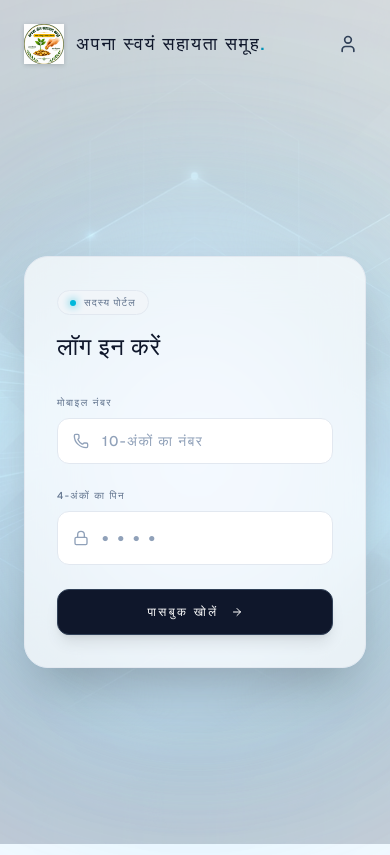
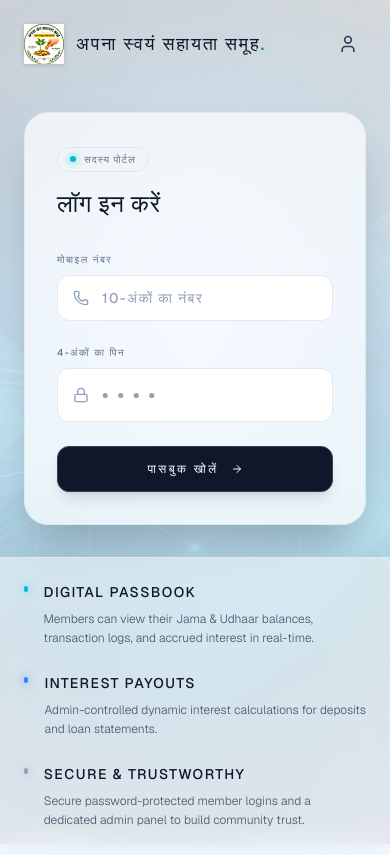
Before and after one commit to abhixyzq/RSSPP, a Next.js app: page / in a window 390 px wide. Built offline with nearby package versions, Linux system fonts and the light colour scheme.

Commit message:
Enable key features bar in mobile view of landing page

```diff
--- a/src/app/page.tsx
+++ b/src/app/page.tsx
@@ -69,10 +69,10 @@ export default function LandingPage() {
         </div>
       </main>
 
-      {/* Key Features Minimalist Bar (Hidden on mobile) */}
-      <section className="hidden lg:block relative z-10 border-t border-slate-200 dark:border-white/5 bg-white/50 dark:bg-black/20 backdrop-blur-md shrink-0 transition-colors duration-500">
+      {/* Key Features Bar */}
+      <section className="relative z-10 border-t border-slate-200 dark:border-white/5 bg-white/50 dark:bg-black/20 backdrop-blur-md shrink-0 transition-colors duration-500">
         <div className="max-w-7xl mx-auto px-6 lg:px-12 py-6 lg:py-8">
-          <div className="grid grid-cols-1 md:grid-cols-3 gap-8">
+          <div className="grid grid-cols-1 md:grid-cols-3 gap-6 md:gap-8">
             <div className="flex items-start gap-4">
               <div className="mt-1 w-1.5 h-1.5 rounded-full bg-cyan-500 shadow-[0_0_10px_#22d3ee]"></div>
               <div>
```
